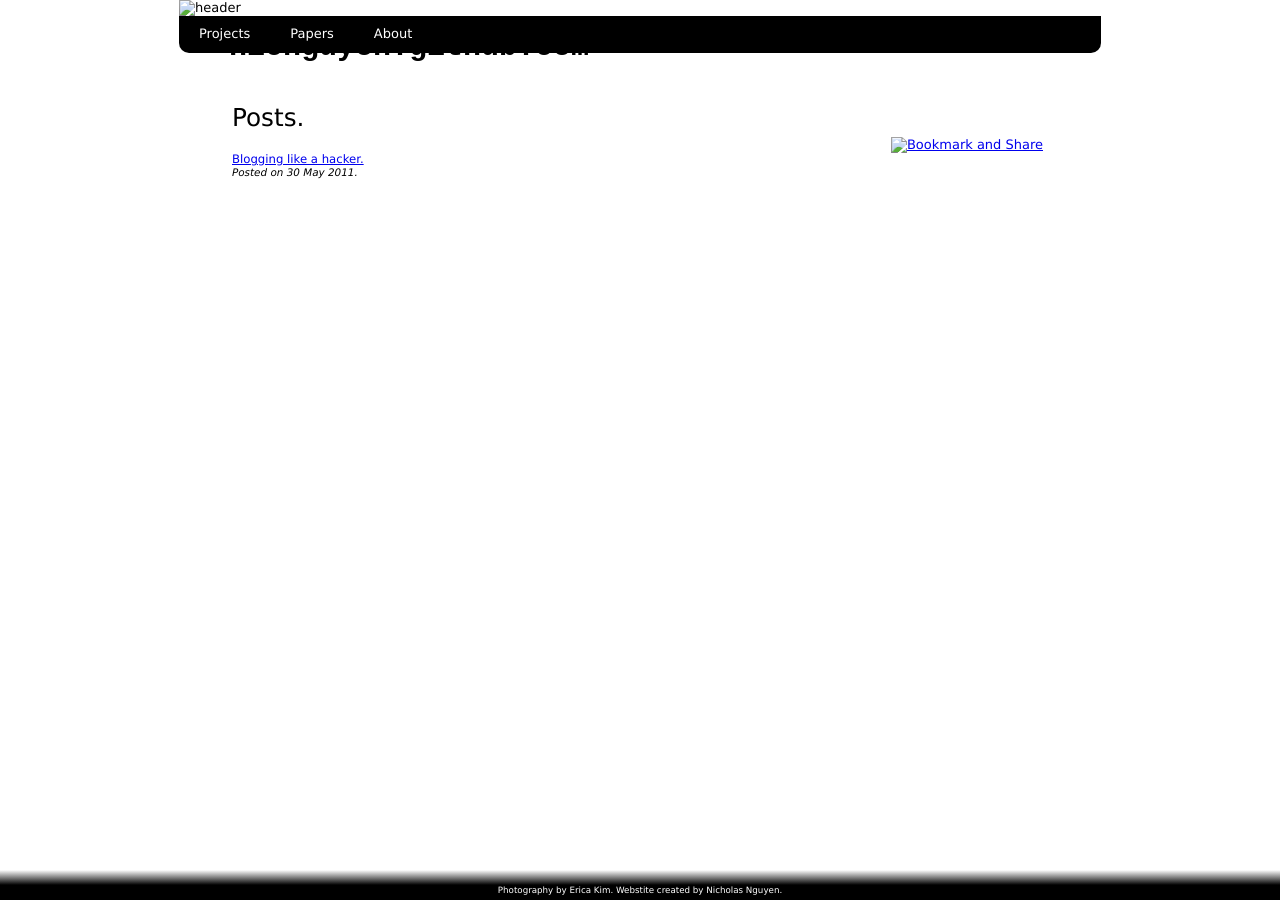
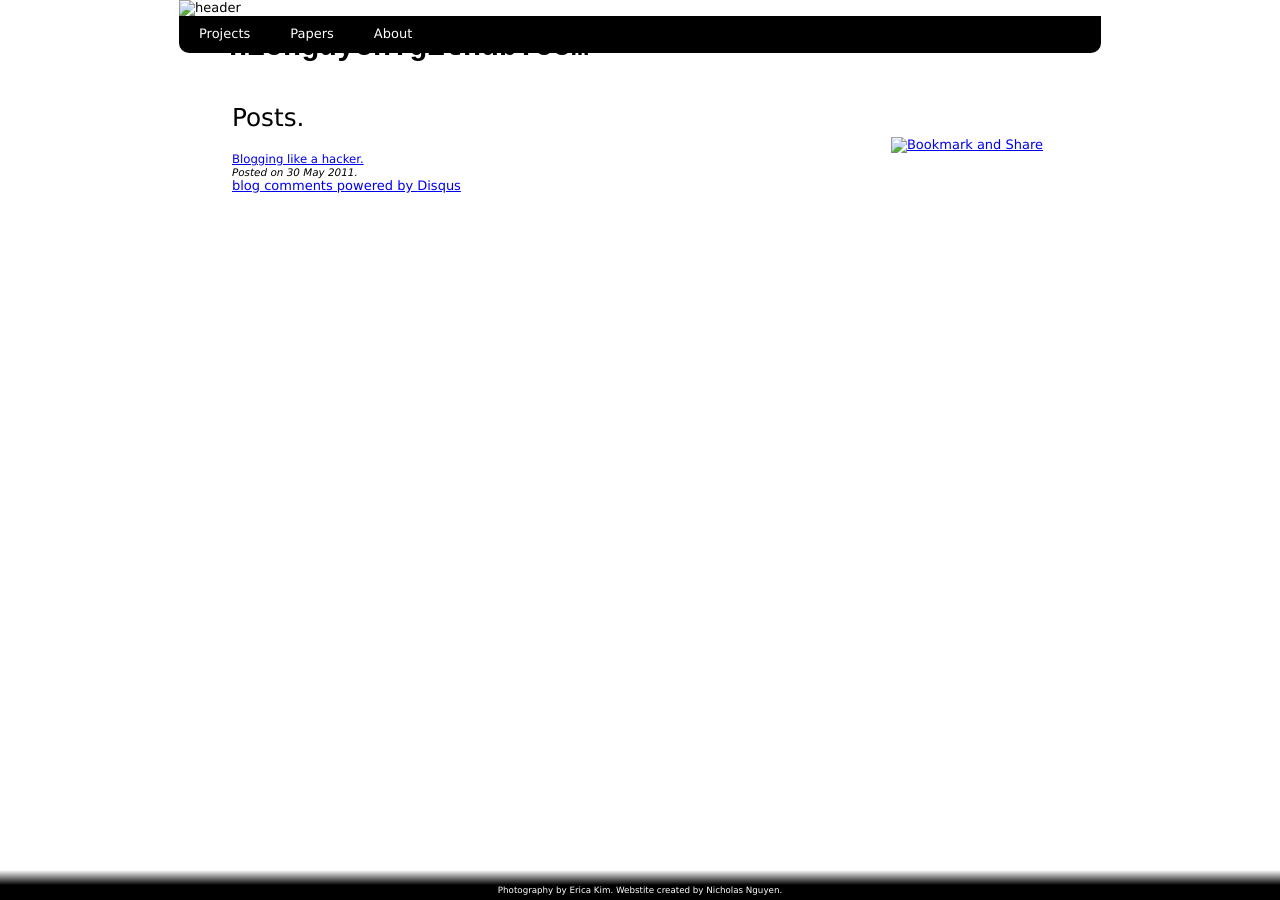
Before and after one commit to nicnguyen/nicnguyen.github.com, a Jekyll site: the page built from index.html, in a window 1280 px wide. Built offline with Jekyll 4.4.1, drawn with Linux system fonts in a browser that asks for light colours; nearby versions of some CDN libraries; library files that are not in the unit come from our copies; Markdown is read by kramdown in place of the engine named in the settings; comment, search, counter and statistics services are not loaded.

Commit message:
comments

```diff
--- a/index.html
+++ b/index.html
@@ -2,6 +2,9 @@
 layout: default
 title: Posts.
 ---
+<style>
+    #comments {top:20px;}
+</style>
 
 {% for post in site.posts %}
 
@@ -9,3 +12,24 @@
 <div class="post-date">Posted on {{ post.date | date_to_long_string }}.</div>
 
 {% endfor %}
+
+<div id="comments">
+    <div id="disqus_thread"></div>
+    <script type="text/javascript">
+        /* * * CONFIGURATION VARIABLES: EDIT BEFORE PASTING INTO YOUR WEBPAGE * * */
+        var disqus_shortname = 'nicnguyen'; // required: replace example with your forum shortname
+
+        // The following are highly recommended additional parameters. Remove the slashes in front to use.
+        var disqus_identifier = 'posts_page';
+        // var disqus_url = 'http://example.com/permalink-to-page.html';
+
+        /* * * DON'T EDIT BELOW THIS LINE * * */
+        (function() {
+            var dsq = document.createElement('script'); dsq.type = 'text/javascript'; dsq.async = true;
+            dsq.src = 'http://' + disqus_shortname + '.disqus.com/embed.js';
+            (document.getElementsByTagName('head')[0] || document.getElementsByTagName('body')[0]).appendChild(dsq);
+        })();
+    </script>
+    <noscript>Please enable JavaScript to view the <a href="http://disqus.com/?ref_noscript">comments powered by Disqus.</a></noscript>
+    <a href="http://disqus.com" class="dsq-brlink">blog comments powered by <span class="logo-disqus">Disqus</span></a>
+</div>
```
